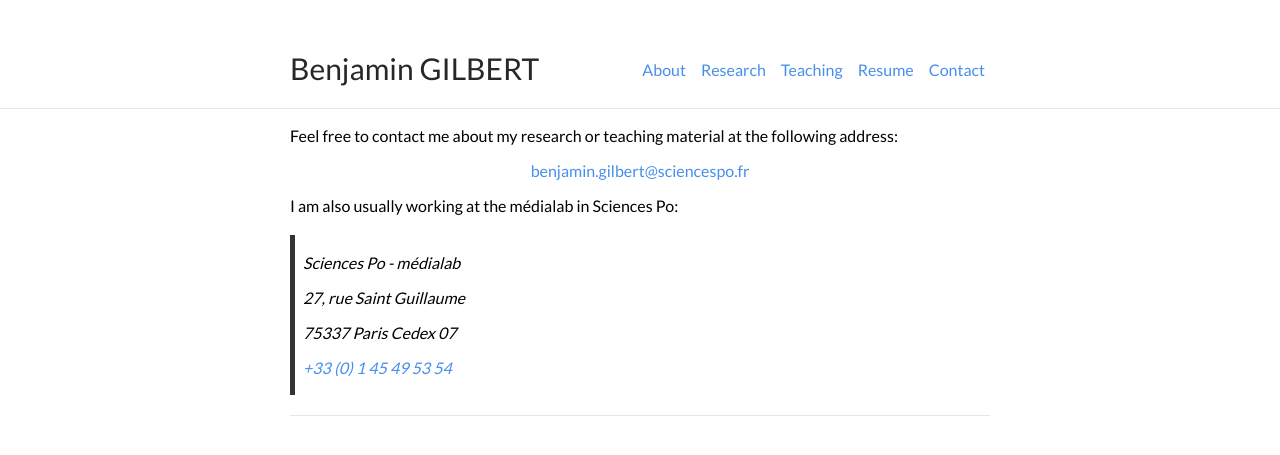
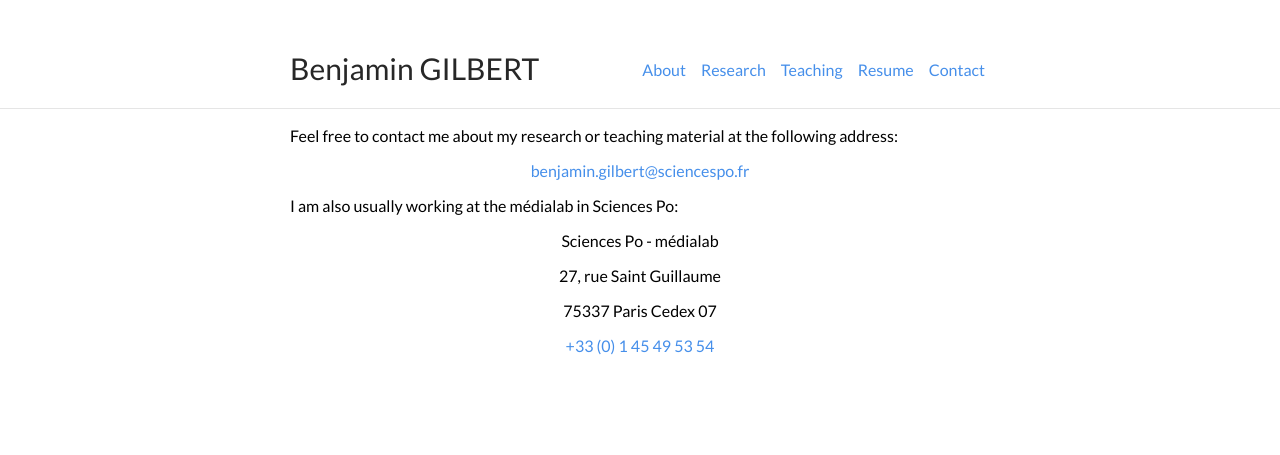
Before and after one commit to bglbrt/bglbrt.github.io, a Jekyll site: the page built from contact.md, in a window 1280 px wide. Shown: the top 455 px of the page. Built offline with Jekyll 4.4.1, drawn with Linux system fonts in a browser that asks for light colours.

Commit message:
Update contact.md

```diff
--- a/contact.md
+++ b/contact.md
@@ -16,14 +16,12 @@ is_contact: true
 
 <p> I am also usually working at the médialab in Sciences Po:</p>
 
+<p style="text-align:center">Sciences Po - médialab</p>
+
+<p style="text-align:center">27, rue Saint Guillaume</p>
+
+<p style="text-align:center">75337 Paris Cedex 07</p>
+
+<p style="text-align:center"><a href = "tel:+330145495354">+33 (0) 1 45 49 53 54</a></p>
+
 </div>
-
-> Sciences Po - médialab
->
-> 27, rue Saint Guillaume
->
-> 75337 Paris Cedex 07
->
-> [+33 (0) 1 45 49 53 54](tel:+330145495354)
-
----
```
